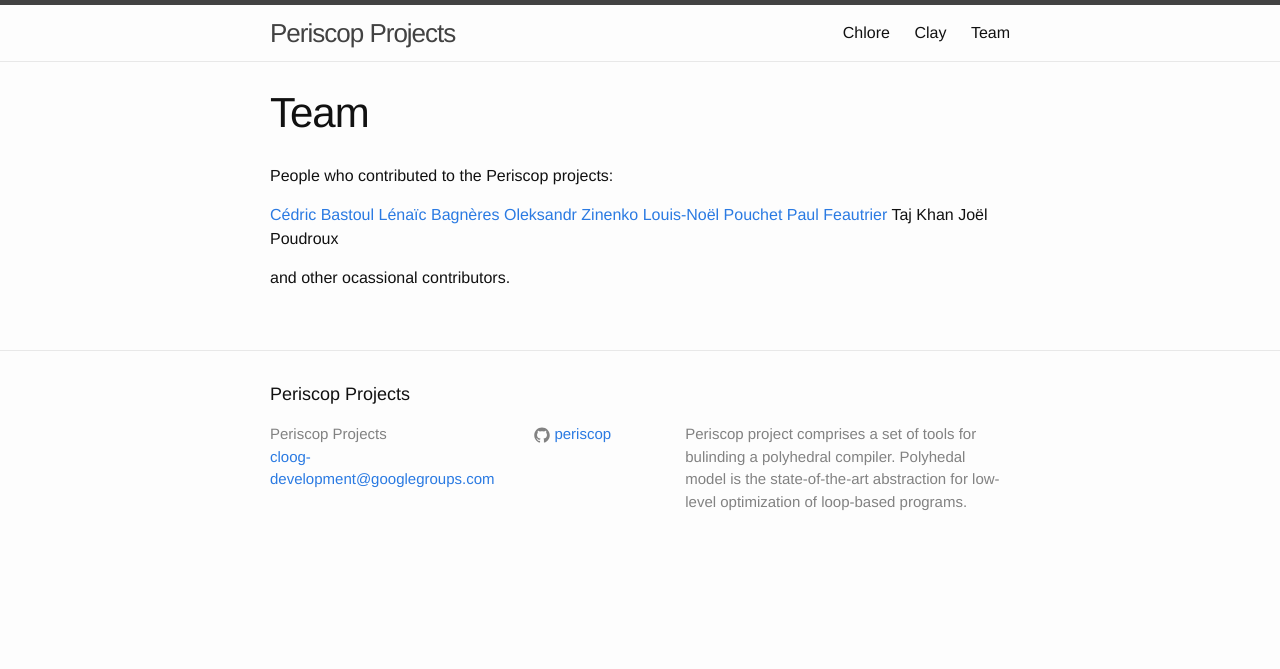
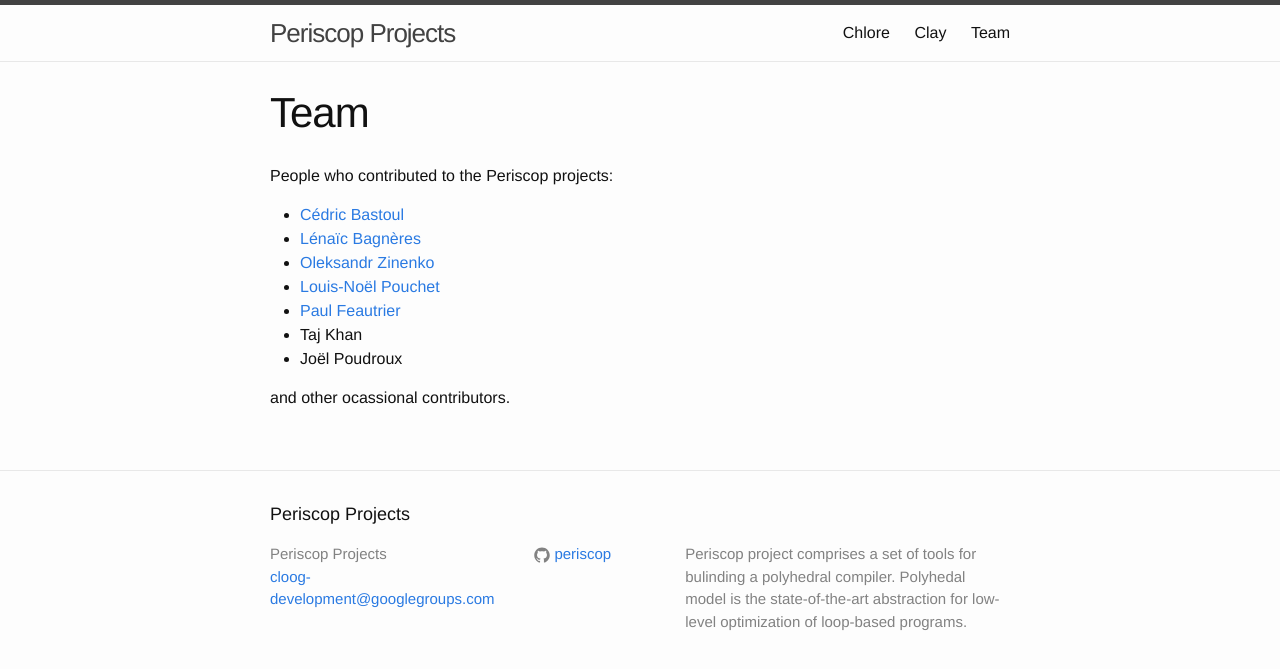
Before and after one commit to periscop/periscop.github.io, a Jekyll site: the page built from team.md, in a window 1280 px wide. Shown: the top 669 px of the page. Built offline with Jekyll 4.4.1, drawn with Linux system fonts in a browser that asks for light colours.

```diff
--- a/team.md
+++ b/team.md
@@ -6,12 +6,12 @@ permalink: /team/
 
 People who contributed to the Periscop projects:
 
-[Cédric Bastoul](http://icps.u-strasbg.fr/~bastoul/)
-[Lénaïc Bagnères](https://www.lri.fr/~bagneres/)
-[Oleksandr Zinenko](https://www.lri.fr/~zinenko/)
-[Louis-Noël Pouchet](http://web.cs.ucla.edu/~pouchet/)
-[Paul Feautrier](http://perso.ens-lyon.fr/paul.feautrier/)
-Taj Khan
-Joël Poudroux
+* [Cédric Bastoul](http://icps.u-strasbg.fr/~bastoul/)
+* [Lénaïc Bagnères](https://www.lri.fr/~bagneres/)
+* [Oleksandr Zinenko](https://www.lri.fr/~zinenko/)
+* [Louis-Noël Pouchet](http://web.cs.ucla.edu/~pouchet/)
+* [Paul Feautrier](http://perso.ens-lyon.fr/paul.feautrier/)
+* Taj Khan
+* Joël Poudroux
 
 and other ocassional contributors.
```
